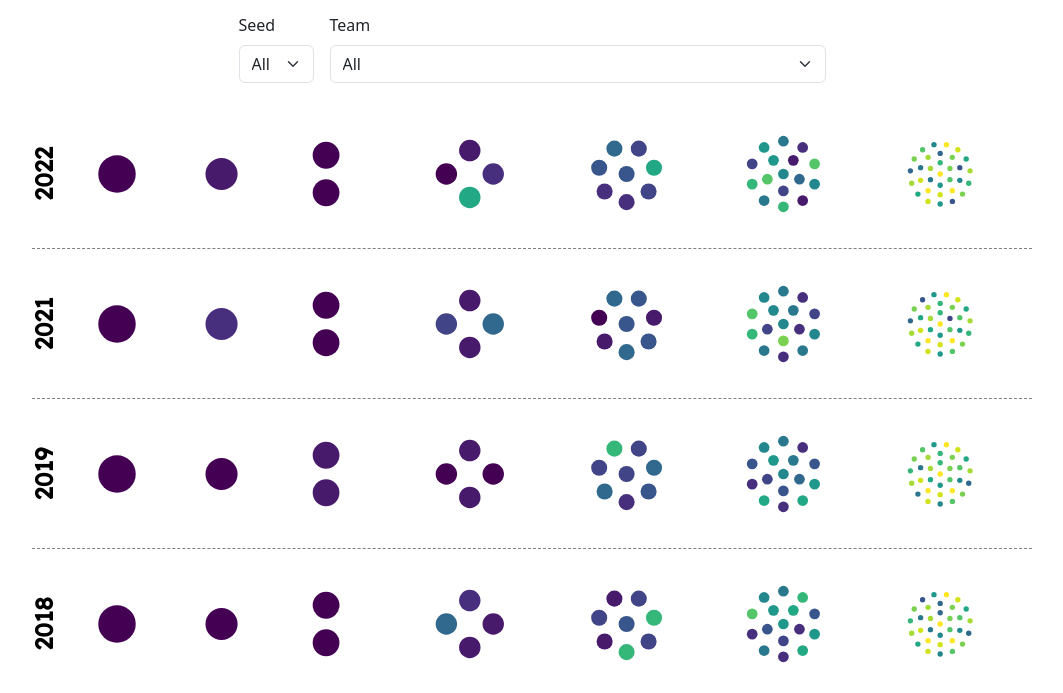
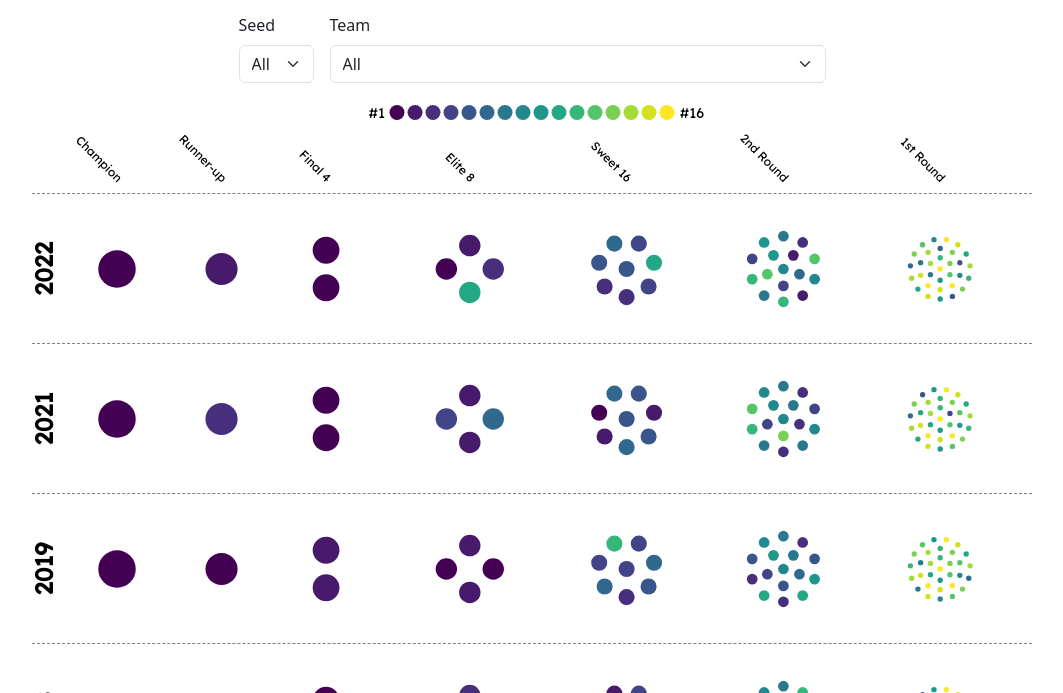
Before and after one commit to agale123/data-viz, a plain HTML site: page march-madness/web/index.html in a window 1280 px wide. Shown: the part 107-800 px from the top of the page, without its empty margins (108-1171 px from the left). Drawn offline with nearby package versions, Linux system fonts and the light colour scheme.

Commit message:
Lots of polish and legends

```diff
--- a/march-madness/web/index.html
+++ b/march-madness/web/index.html
@@ -35,6 +35,9 @@
       </select>
     </div>
   </div>
+  <div id="legend"></div>
+
+  <div id="labels"></div>
   <div id="container" class="px-3">
     <div id="host"></div>
   </div>
--- a/march-madness/web/style.css
+++ b/march-madness/web/style.css
@@ -22,7 +22,8 @@ body,
 
 }
 
-svg {
+svg,
+#labels {
     border-bottom: 1px dashed grey;
 }
 
@@ -36,6 +37,15 @@ svg:last-child {
     font-family: Lexend, sans-serif;
 }
 
+.text-sm {
+    font-size: 12px;
+    font-family: Lexend, sans-serif;
+}
+
+.text-md {
+    font-size: 14px;
+    font-family: Lexend, sans-serif;
+}
 #seed-div {
     min-width: 75px;
 }
--- a/march-madness/web/visualization.js
+++ b/march-madness/web/visualization.js
@@ -111,12 +111,13 @@ function drawPack(svg, x, y, teams) {
         .data(locations)
         .join("circle")
         .attr("stroke", "none")
+        .attr("stroke-width", "2px")
         .attr("fill", d => colorTeam(d["seed"]))
         .attr("fill-opacity", d => opacityTeam(d))
         .attr("r", d => d["r"])
         .attr("transform", d => `translate(${x + d["x"]},${y + d["y"]})`)
         .attr("label", d => {
-            let text = `<b>${d["team"]}</b>`;
+            let text = `<b>${d["team"]}</b> (${d["seed"]})`;
             if (!d["score"] || !d["opponent"]) {
                 return text;
             } else if (d["finish"] === "1") {
@@ -124,7 +125,6 @@ function drawPack(svg, x, y, teams) {
             } else {
                 return text + `<br>Lost ${d["score"]} to ${d["opponent"]}`;
             }
-
         });
 
 }
@@ -132,10 +132,6 @@ function drawPack(svg, x, y, teams) {
 function drawYear(teams, year) {
     const subset = teams
         .filter(m => m["year"] === String(year) && m["finish"] !== "68");
-
-    // Calculate width for chart
-    width = Math.min(document.querySelector("#host").clientWidth, MAX_WIDTH);
-    height = 50 + 100 * (width / MAX_WIDTH)
 
     // Draw svg
     const svg = d3
@@ -170,15 +166,104 @@ function drawYear(teams, year) {
         .attr("class", "tooltip")
         .style("opacity", 0);
 
-    svg.selectAll("circle").on("mouseover", (e) => {
-        tooltip.html(e.target.attributes["label"].value);
-        tooltip
-            .style("opacity", 1)
-            .style("left", (e.pageX - tooltip.property("clientWidth") / 2) + "px")
-            .style("top", e.pageY + 10 + "px");
-    }).on("mouseout", () => {
-        tooltip.style("opacity", 0);
-    });
+
+
+    svg.selectAll("circle")
+        .on("mouseover", (e) => {
+            let toolX = (e.pageX - tooltip.property("clientWidth") / 2);
+            toolX = Math.max(toolX, 0);
+            toolX = Math.min(toolX, width - tooltip.property("clientWidth"));
+            tooltip.html(e.target.attributes["label"].value);
+            tooltip
+                .style("opacity", 1)
+                .style("left", toolX + "px")
+                .style("top", e.pageY + 10 + "px");
+            e.target.attributes["stroke"].value = "black";
+
+        }).on("mouseout", (e) => {
+            tooltip.style("opacity", 0)
+                .style("left", "-100px")
+                .style("top", "-100px");
+            e.target.attributes["stroke"].value = "none";
+        });
+}
+
+const LABELS = [
+    "Champion",
+    "Runner-up",
+    "Final 4",
+    "Elite 8",
+    "Sweet 16",
+    "2nd Round",
+    "1st Round"
+];
+
+function drawLabels() {
+
+    // Clear any past svg elements
+    d3.select("#labels").selectAll("*").remove();
+
+    const labelH = 70;
+
+    // Draw svg
+    const svg = d3
+        .select("#labels")
+        .append("svg")
+        .attr("width", width)
+        .attr("height", labelH);
+
+    let x = 10;
+    for (let i = 0; i < LABELS.length; i++) {
+        svg.append("g").attr("class", "text-sm").append("text")
+            .attr("width", height)
+            .attr("x", x + height / 2)
+            .attr("y", labelH - 10)
+            .attr("text-anchor", "end")
+            .attr("transform", `rotate(45,${x + height / 2},${labelH - 10})`)
+            .text(LABELS[i]);
+        x += (i < 2 ? 0.8 : (i > 2 ? 1.2 : 1.1)) / 7.5 * (width - 20);
+    }
+}
+
+function drawLegend() {
+    // Clear any past svg elements
+    d3.select("#legend").selectAll("*").remove();
+
+    const legendH = 15;
+
+    // Draw svg
+    const svg = d3
+        .select("#legend")
+        .append("svg")
+        .attr("width", width)
+        .attr("height", legendH);
+
+    const xStart = (width / 2 - 16 * (legendH + 3) / 2)
+    svg.selectAll("circle")
+        .data([...Array(16).keys()].map(x => ({ "seed": x + 1 })))
+        .join("circle")
+        .attr("fill", d => colorTeam(d["seed"]))
+        .attr("r", legendH / 2)
+        .attr("transform", d => {
+            const x = xStart + (parseInt(d["seed"]) - 0.5) * (legendH + 3);
+            return `translate(${x},${legendH / 2})`;
+        });
+
+    svg.append("g").attr("class", "text-md").append("text")
+        .attr("width", 20)
+        .attr("x", xStart - 3)
+        .attr("y", -1)
+        .attr("text-anchor", "end")
+        .attr("alignment-baseline", "text-before-edge")
+        .text("#1");
+
+    svg.append("g").attr("class", "text-md").append("text")
+        .attr("width", 20)
+        .attr("x", width - xStart + (legendH + 3) + 10)
+        .attr("y", -1)
+        .attr("text-anchor", "end")
+        .attr("alignment-baseline", "text-before-edge")
+        .text("#16");
 }
 
 let teams;
@@ -186,6 +271,14 @@ let teams;
 async function drawChart() {
     // Clear any past svg elements
     d3.select("#host").selectAll("*").remove();
+
+    // Calculate width for chart
+    width = Math.min(document.querySelector("#host").clientWidth, MAX_WIDTH);
+    height = 50 + 100 * (width / MAX_WIDTH)
+
+    // Draw labels and legend above
+    drawLabels();
+    drawLegend();
 
     // Draw all the rows
     const years = dedupeAndSort(teams.map(t => parseInt(t["year"]))).reverse();
```
